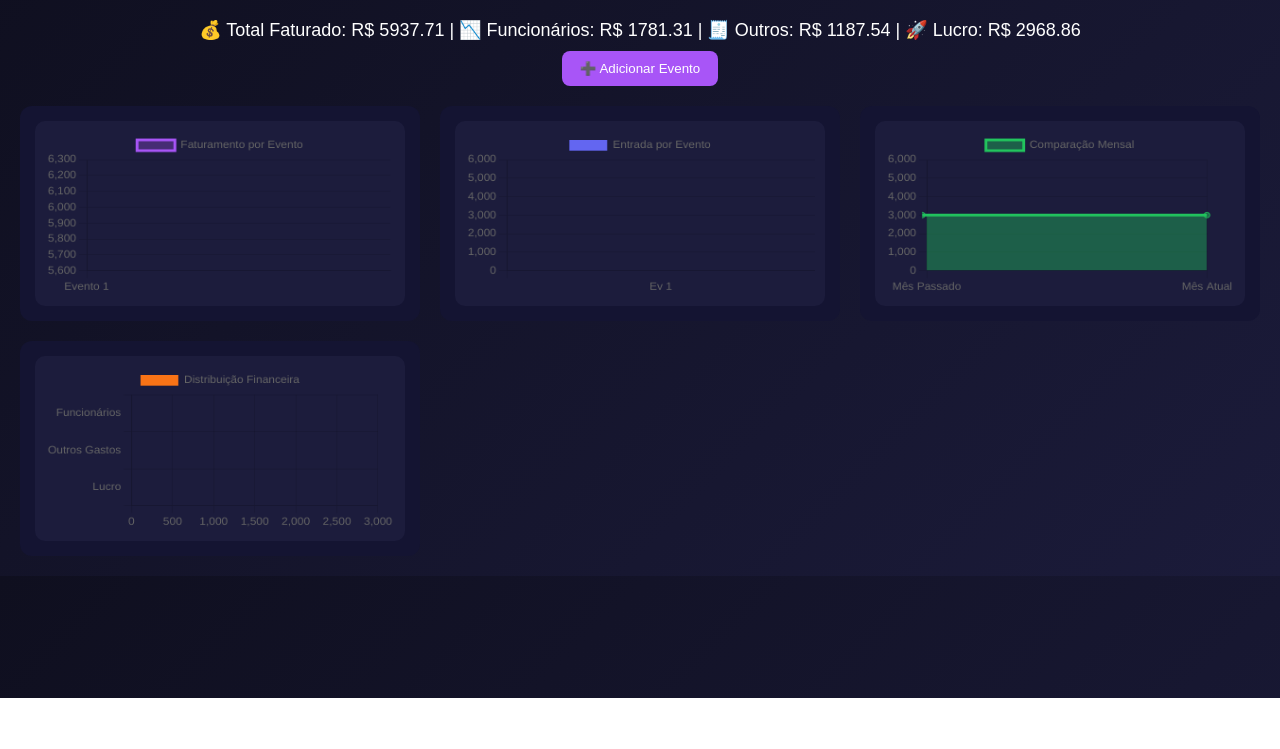
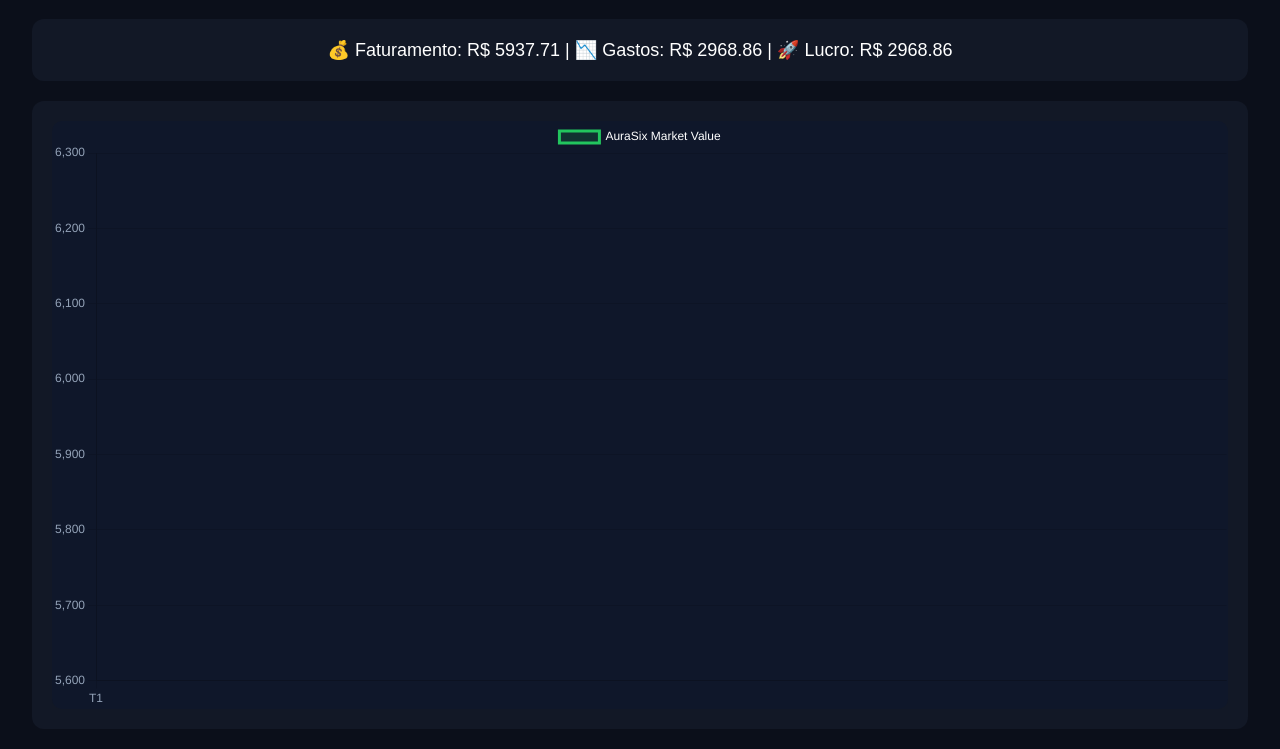
Before and after one commit to lyvictajheovana/AuraSix-Experience-Gr-ficos-financeiros, a plain HTML site: page index.html in a window 1280 px wide. Shown: the part 102-851 px from the top of the page. Before the commit the page ends 800 px from the top, so only its background shows below. Drawn offline with nearby package versions, Linux system fonts and the light colour scheme.

Commit message:
Update index.html

```diff
--- a/index.html
+++ b/index.html
@@ -3,218 +3,146 @@
 <head>
 <meta charset="UTF-8">
 <meta name="viewport" content="width=device-width, initial-scale=1.0">
-<title>AuraSix Experience - Central Financeira</title>
+<title>AuraSix Experience • Market Finance</title>
 <script src="https://cdn.jsdelivr.net/npm/chart.js"></script>
 
 <style>
 body{
     margin:0;
+    background:#0b0f1a;
     font-family:Arial, sans-serif;
-    background:linear-gradient(135deg,#0f0f1f,#1b1b3a);
     color:white;
 }
 
 h1{
     text-align:center;
     padding:20px;
-    color:#a855f7;
+    color:#22c55e;
 }
 
-.dashboard{
-    display:grid;
-    grid-template-columns: repeat(auto-fit, minmax(350px,1fr));
-    gap:20px;
-    padding:20px;
+.container{
+    width:95%;
+    margin:auto;
 }
 
 .card{
-    background:#141432;
-    padding:15px;
+    background:#121826;
+    padding:20px;
     border-radius:12px;
+    margin-bottom:20px;
 }
 
 canvas{
-    background:#1c1c3c;
+    background:#0f172a;
     border-radius:10px;
-    padding:10px;
 }
 
 .resumo{
+    font-size:18px;
     text-align:center;
-    font-size:18px;
-}
-
-button{
-    background:#a855f7;
-    border:none;
-    padding:10px 18px;
-    color:white;
-    border-radius:8px;
-    cursor:pointer;
-    margin-top:10px;
-}
-
-button:hover{
-    background:#9333ea;
 }
 </style>
 </head>
 <body>
 
-<h1>📊 AuraSix Experience • Central Financeira</h1>
+<h1>📈 AuraSix Experience • Bolsa Financeira</h1>
 
-<div class="resumo" id="resumo"></div>
-<div style="text-align:center;">
-<button onclick="adicionarEventoManual()">➕ Adicionar Evento</button>
-</div>
+<div class="container">
 
-<div class="dashboard">
+<div class="card resumo" id="resumo"></div>
 
 <div class="card">
-<canvas id="graficoLinha"></canvas>
-</div>
-
-<div class="card">
-<canvas id="graficoBarras"></canvas>
-</div>
-
-<div class="card">
-<canvas id="graficoArea"></canvas>
-</div>
-
-<div class="card">
-<canvas id="graficoHorizontal"></canvas>
+<canvas id="graficoBolsa"></canvas>
 </div>
 
 </div>
 
 <script>
 
-let eventos = [];
-let mesAtual = [];
-let mesPassado = [];
+let valores = [];
+let labels = [];
+let total = 0;
 
 function gerarValor(){
-    return (Math.random() * (9000 - 5000) + 5000).toFixed(2);
+    return parseFloat((Math.random() * (9000 - 5000) + 5000).toFixed(2));
 }
 
-function adicionarEventoManual(){
-    adicionarEvento();
+function atualizarResumo(){
+    let gastos = total * 0.5;
+    let lucro = total - gastos;
+
+    document.getElementById("resumo").innerHTML =
+        "💰 Faturamento: R$ "+total.toFixed(2)+" | "+
+        "📉 Gastos: R$ "+gastos.toFixed(2)+" | "+
+        "🚀 Lucro: R$ "+lucro.toFixed(2);
 }
 
-function adicionarEvento(){
-    let valor = parseFloat(gerarValor());
-    eventos.push(valor);
+let ctx = document.getElementById("graficoBolsa").getContext("2d");
 
-    if(Math.random() > 0.5){
-        mesAtual.push(valor);
-    } else {
-        mesPassado.push(valor);
-    }
-
-    atualizar();
-}
-
-function calcular(){
-    let total = eventos.reduce((a,b)=>a+b,0);
-    let gastosFuncionarios = total * 0.3;
-    let outrosGastos = total * 0.2;
-    let lucro = total - (gastosFuncionarios + outrosGastos);
-
-    return {total, gastosFuncionarios, outrosGastos, lucro};
-}
-
-function atualizar(){
-    let fin = calcular();
-
-    document.getElementById("resumo").innerHTML =
-        "💰 Total Faturado: R$ "+fin.total.toFixed(2)+" | "+
-        "📉 Funcionários: R$ "+fin.gastosFuncionarios.toFixed(2)+" | "+
-        "🧾 Outros: R$ "+fin.outrosGastos.toFixed(2)+" | "+
-        "🚀 Lucro: R$ "+fin.lucro.toFixed(2);
-
-    graficoLinha.data.labels = eventos.map((_,i)=>"Evento "+(i+1));
-    graficoLinha.data.datasets[0].data = eventos;
-    graficoLinha.update();
-
-    graficoBarras.data.labels = eventos.map((_,i)=>"Ev "+(i+1));
-    graficoBarras.data.datasets[0].data = eventos;
-    graficoBarras.update();
-
-    graficoArea.data.datasets[0].data = [
-        mesPassado.reduce((a,b)=>a+b,0),
-        mesAtual.reduce((a,b)=>a+b,0)
-    ];
-    graficoArea.update();
-
-    graficoHorizontal.data.datasets[0].data = [
-        fin.gastosFuncionarios,
-        fin.outrosGastos,
-        fin.lucro
-    ];
-    graficoHorizontal.update();
-}
-
-let graficoLinha = new Chart(document.getElementById("graficoLinha"),{
+let grafico = new Chart(ctx,{
     type:"line",
     data:{
-        labels:[],
+        labels:labels,
         datasets:[{
-            label:"Faturamento por Evento",
-            data:[],
-            borderColor:"#a855f7",
-            backgroundColor:"rgba(168,85,247,0.3)",
+            label:"AuraSix Market Value",
+            data:valores,
+            borderColor:"#22c55e",
+            backgroundColor:"rgba(34,197,94,0.15)",
             fill:true,
-            tension:0.4
+            tension:0.3,
+            pointRadius:0
         }]
+    },
+    options:{
+        animation:{
+            duration:800
+        },
+        scales:{
+            x:{
+                ticks:{color:"#94a3b8"}
+            },
+            y:{
+                ticks:{color:"#94a3b8"}
+            }
+        },
+        plugins:{
+            legend:{
+                labels:{color:"white"}
+            }
+        }
     }
 });
 
-let graficoBarras = new Chart(document.getElementById("graficoBarras"),{
-    type:"bar",
-    data:{
-        labels:[],
-        datasets:[{
-            label:"Entrada por Evento",
-            data:[],
-            backgroundColor:"#6366f1"
-        }]
+function adicionarEvento(){
+
+    let novo = gerarValor();
+    total += novo;
+
+    valores.push(total);
+    labels.push("T"+valores.length);
+
+    if(valores.length > 20){
+        valores.shift();
+        labels.shift();
     }
-});
 
-let graficoArea = new Chart(document.getElementById("graficoArea"),{
-    type:"line",
-    data:{
-        labels:["Mês Passado","Mês Atual"],
-        datasets:[{
-            label:"Comparação Mensal",
-            data:[0,0],
-            backgroundColor:"rgba(34,197,94,0.4)",
-            borderColor:"#22c55e",
-            fill:true,
-            tension:0.4
-        }]
+    let ultimo = valores[valores.length-2] || 0;
+
+    if(total >= ultimo){
+        grafico.data.datasets[0].borderColor = "#22c55e";
+        grafico.data.datasets[0].backgroundColor = "rgba(34,197,94,0.15)";
+    } else {
+        grafico.data.datasets[0].borderColor = "#ef4444";
+        grafico.data.datasets[0].backgroundColor = "rgba(239,68,68,0.15)";
     }
-});
 
-let graficoHorizontal = new Chart(document.getElementById("graficoHorizontal"),{
-    type:"bar",
-    data:{
-        labels:["Funcionários","Outros Gastos","Lucro"],
-        datasets:[{
-            label:"Distribuição Financeira",
-            data:[0,0,0],
-            backgroundColor:["#f97316","#06b6d4","#a855f7"]
-        }]
-    },
-    options:{
-        indexAxis:'y'
-    }
-});
+    grafico.update();
+    atualizarResumo();
+}
 
 setInterval(()=>{
     adicionarEvento();
-},5000);
+},3000);
 
 </script>
 
```
